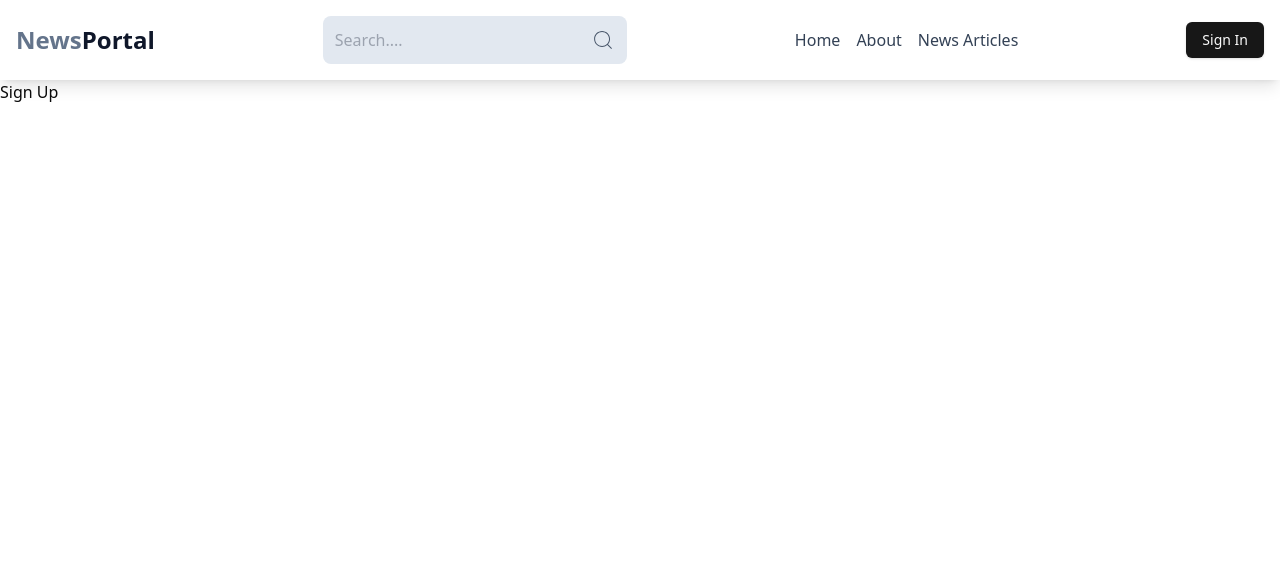
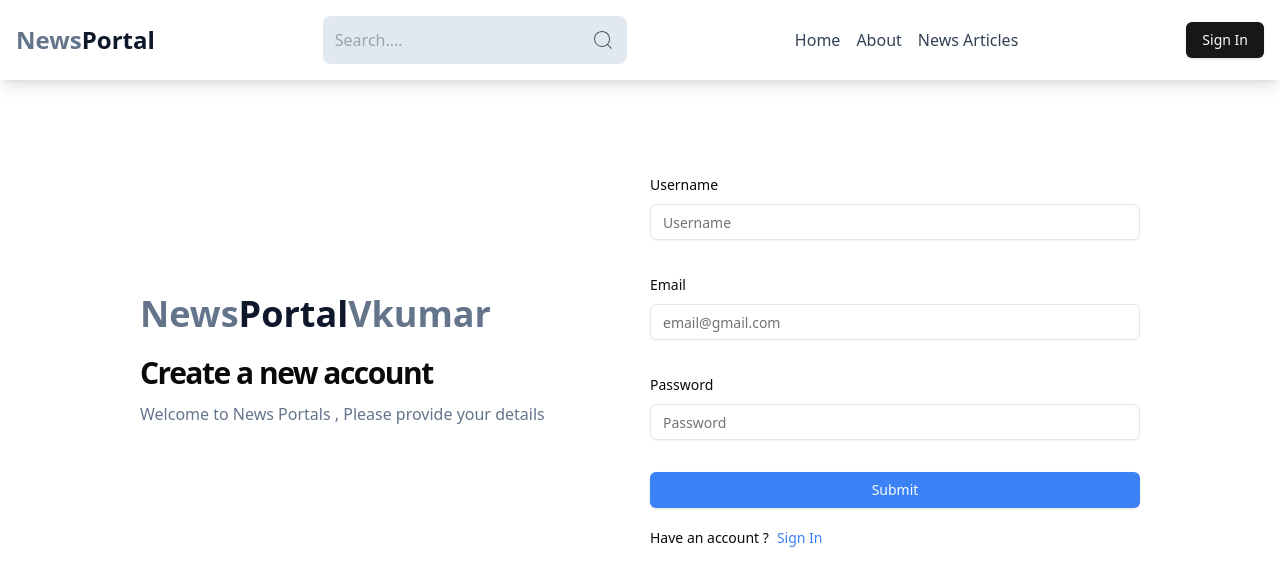
Before and after one commit to vikashssingh/news-update-portal, a React (Vite) app in the folder frontend/: page /sign-up in a window 1280 px wide. Shown: the top 586 px of the page. Built offline with nearby package versions, Linux system fonts and the light colour scheme.

Commit message:
sign up ui page

```diff
--- a/frontend/src/auth/forms/SignUpForm.jsx
+++ b/frontend/src/auth/forms/SignUpForm.jsx
@@ -1,11 +1,136 @@
-import React from 'react'
+import React from "react";
+import { Link } from "react-router-dom";
+import { z } from "zod";
+import { zodResolver } from "@hookform/resolvers/zod";
+import { FormProvider, useForm } from "react-hook-form";
 
+import { Button } from "@/components/ui/button";
+import {
+  Form,
+  FormControl,
+  FormField,
+  FormItem,
+  FormLabel,
+  FormMessage,
+} from "@/components/ui/form";
+import { Input } from "@/components/ui/input";
+
+const formSchema = z.object({
+  username: z
+    .string()
+    .min(2, { message: "username must be atleast 2 character" }),
+
+  email: z.string().min({ mesage: "Invalid email adress, " }),
+
+  password: z
+    .string()
+    .min(8, { message: "Passowrd must be atleast 8 characters." }),
+});
 const SignUpForm = () => {
+  // 1. Define your form.
+  const form = useForm({
+    resolver: zodResolver(formSchema),
+    defaultValues: {
+      username: "",
+      email: "",
+      password: "",
+    },
+  });
+  // 2. Define a submit handler.
+  function onSubmit(values) {
+    // Do something with the form values.
+    // ✅ This will be type-safe and validated.
+    console.log(values);
+  }
   return (
-    <div>
-      Sign Up
+    <div className="min-h-screen mt-20">
+      <div className="flex p-3 max-w-3xl sm:max-w-5xl mx-auto flex-col md:flex-row md:items-center gap-5">
+        {/*left side*/}
+        <div className="flex-1">
+          <Link
+            to={"/"}
+            className="font-bold text-2xl sm:text-4xl flex flex-wrap"
+          >
+            <span className="text-slate-500">News</span>
+            <span className="text-slate-900">Portal</span>
+            <span className="text-slate-500">Vkumar</span>
+          </Link>
+          <h4 className="text-[24px] md:text-[30px] font-bold  leadiing-[140%] tracking-tighter pt-5 sm:pt-4">
+            Create a new account
+          </h4>
+          <p className="text-slate-500 text-[14px] font-medium leading-[140%] md:text-[16px] md:font-normal mt-2">
+            Welcome to News Portals , Please provide your details
+          </p>
+        </div>
+        {/*Right side */}
+        <div className="flex-1">
+          <Form {...form}>
+            <form onSubmit={form.handleSubmit(onSubmit)} className="space-y-8">
+              <FormField
+                control={form.control}
+                name="username"
+                render={({ field }) => (
+                  <FormItem>
+                    <FormLabel>Username</FormLabel>
+                    <FormControl>
+                      <Input type="text" placeholder="Username" {...field} />
+                    </FormControl>
+
+                    <FormMessage />
+                  </FormItem>
+                )}
+              />
+
+              <FormField
+                control={form.control}
+                name="email"
+                render={({ field }) => (
+                  <FormItem>
+                    <FormLabel>Email</FormLabel>
+                    <FormControl>
+                      <Input
+                        type="email"
+                        placeholder="email@gmail.com"
+                        {...field}
+                      />
+                    </FormControl>
+                    <FormMessage />
+                  </FormItem>
+                )}
+              />
+
+              <FormField
+                control={form.control}
+                name="password"
+                render={({ field }) => (
+                  <FormItem>
+                    <FormLabel>Password</FormLabel>
+                    <FormControl>
+                      <Input
+                        type="password"
+                        placeholder="Password"
+                        {...field}
+                      />
+                    </FormControl>
+                    <FormMessage />
+                  </FormItem>
+                )}
+              />
+              <Button type="submit" className="bg-blue-500 w-full">
+                Submit
+              </Button>
+            </form>
+          </Form>
+          <div className="flex gap-2 text-sm mt-5">
+            <span>Have an account ?</span>
+            <Link to="/sign-in" className="text-blue-500">
+              Sign In
+            </Link>
+          </div>
+        </div>
+      </div>
     </div>
-  )
-}
+  );
+};
 
-export default SignUpForm
+export default SignUpForm;
--- /dev/null
+++ b/frontend/src/components/ui/form.jsx
@@ -0,0 +1,133 @@
+import * as React from "react"
+import { Slot } from "@radix-ui/react-slot"
+import { Controller, FormProvider, useFormContext } from "react-hook-form";
+
+import { cn } from "@/lib/utils"
+import { Label } from "@/components/ui/label"
+
+const Form = FormProvider
+
+const FormFieldContext = React.createContext({})
+
+const FormField = (
+  {
+    ...props
+  }
+) => {
+  return (
+    (<FormFieldContext.Provider value={{ name: props.name }}>
+      <Controller {...props} />
+    </FormFieldContext.Provider>)
+  );
+}
+
+const useFormField = () => {
+  const fieldContext = React.useContext(FormFieldContext)
+  const itemContext = React.useContext(FormItemContext)
+  const { getFieldState, formState } = useFormContext()
+
+  const fieldState = getFieldState(fieldContext.name, formState)
+
+  if (!fieldContext) {
+    throw new Error("useFormField should be used within <FormField>")
+  }
+
+  const { id } = itemContext
+
+  return {
+    id,
+    name: fieldContext.name,
+    formItemId: `${id}-form-item`,
+    formDescriptionId: `${id}-form-item-description`,
+    formMessageId: `${id}-form-item-message`,
+    ...fieldState,
+  }
+}
+
+const FormItemContext = React.createContext({})
+
+const FormItem = React.forwardRef(({ className, ...props }, ref) => {
+  const id = React.useId()
+
+  return (
+    (<FormItemContext.Provider value={{ id }}>
+      <div ref={ref} className={cn("space-y-2", className)} {...props} />
+    </FormItemContext.Provider>)
+  );
+})
+FormItem.displayName = "FormItem"
+
+const FormLabel = React.forwardRef(({ className, ...props }, ref) => {
+  const { error, formItemId } = useFormField()
+
+  return (
+    (<Label
+      ref={ref}
+      className={cn(error && "text-destructive", className)}
+      htmlFor={formItemId}
+      {...props} />)
+  );
+})
+FormLabel.displayName = "FormLabel"
+
+const FormControl = React.forwardRef(({ ...props }, ref) => {
+  const { error, formItemId, formDescriptionId, formMessageId } = useFormField()
+
+  return (
+    (<Slot
+      ref={ref}
+      id={formItemId}
+      aria-describedby={
+        !error
+          ? `${formDescriptionId}`
+          : `${formDescriptionId} ${formMessageId}`
+      }
+      aria-invalid={!!error}
+      {...props} />)
+  );
+})
+FormControl.displayName = "FormControl"
+
+const FormDescription = React.forwardRef(({ className, ...props }, ref) => {
+  const { formDescriptionId } = useFormField()
+
+  return (
+    (<p
+      ref={ref}
+      id={formDescriptionId}
+      className={cn("text-[0.8rem] text-muted-foreground", className)}
+      {...props} />)
+  );
+})
+FormDescription.displayName = "FormDescription"
+
+const FormMessage = React.forwardRef(({ className, children, ...props }, ref) => {
+  const { error, formMessageId } = useFormField()
+  const body = error ? String(error?.message ?? "") : children
+
+  if (!body) {
+    return null
+  }
+
+  return (
+    (<p
+      ref={ref}
+      id={formMessageId}
+      className={cn("text-[0.8rem] font-medium text-destructive", className)}
+      {...props}>
+      {body}
+    </p>)
+  );
+})
+FormMessage.displayName = "FormMessage"
+
+export {
+  useFormField,
+  Form,
+  FormItem,
+  FormLabel,
+  FormControl,
+  FormDescription,
+  FormMessage,
+  FormField,
+}
--- /dev/null
+++ b/frontend/src/components/ui/input.jsx
@@ -0,0 +1,19 @@
+import * as React from "react"
+
+import { cn } from "@/lib/utils"
+
+const Input = React.forwardRef(({ className, type, ...props }, ref) => {
+  return (
+    (<input
+      type={type}
+      className={cn(
+        "flex h-9 w-full rounded-md border border-input bg-transparent px-3 py-1 text-base shadow-sm transition-colors file:border-0 file:bg-transparent file:text-sm file:font-medium file:text-foreground placeholder:text-muted-foreground focus-visible:outline-none focus-visible:ring-1 focus-visible:ring-ring disabled:cursor-not-allowed disabled:opacity-50 md:text-sm",
+        className
+      )}
+      ref={ref}
+      {...props} />)
+  );
+})
+Input.displayName = "Input"
+
+export { Input }
--- /dev/null
+++ b/frontend/src/components/ui/label.jsx
@@ -0,0 +1,16 @@
+import * as React from "react"
+import * as LabelPrimitive from "@radix-ui/react-label"
+import { cva } from "class-variance-authority";
+
+import { cn } from "@/lib/utils"
+
+const labelVariants = cva(
+  "text-sm font-medium leading-none peer-disabled:cursor-not-allowed peer-disabled:opacity-70"
+)
+
+const Label = React.forwardRef(({ className, ...props }, ref) => (
+  <LabelPrimitive.Root ref={ref} className={cn(labelVariants(), className)} {...props} />
+))
+Label.displayName = LabelPrimitive.Root.displayName
+
+export { Label }
```
Also changed, not shown: frontend/package.json (+6 -2 lines), 1 other file (tests, documents, lock files or other folders).
